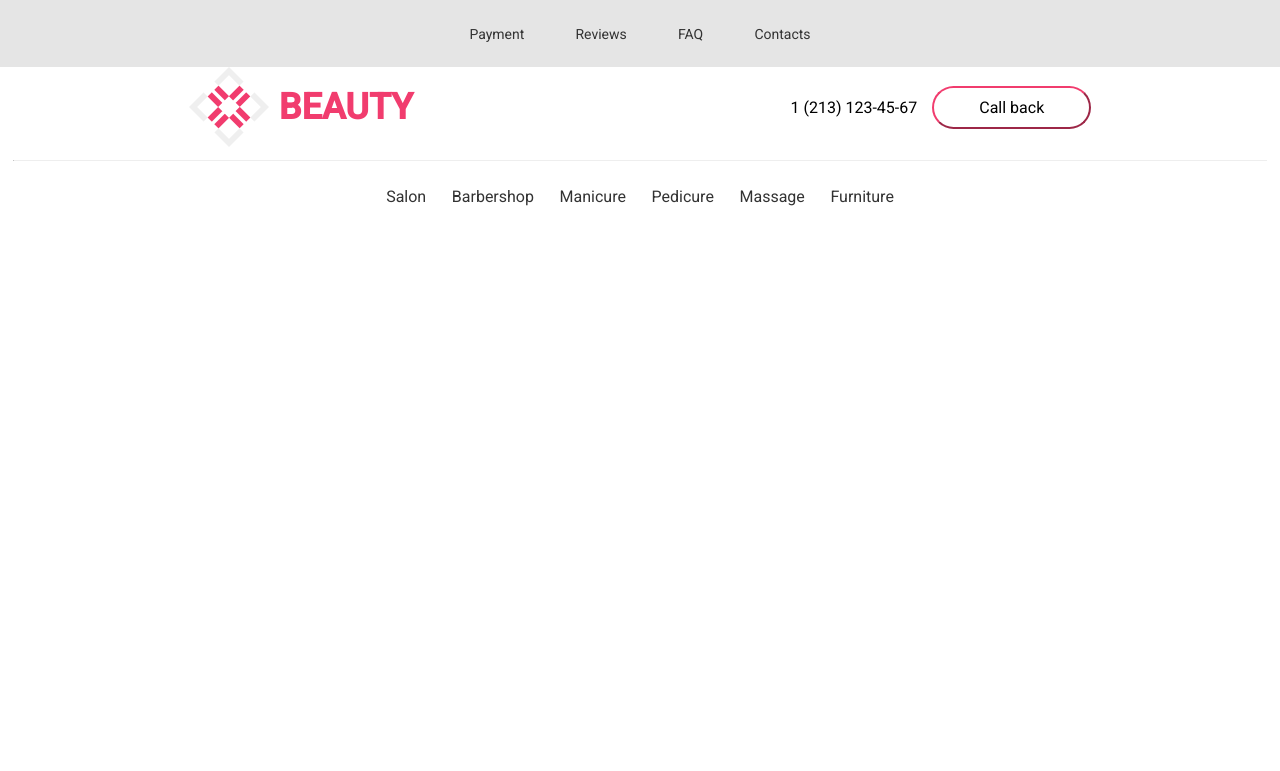
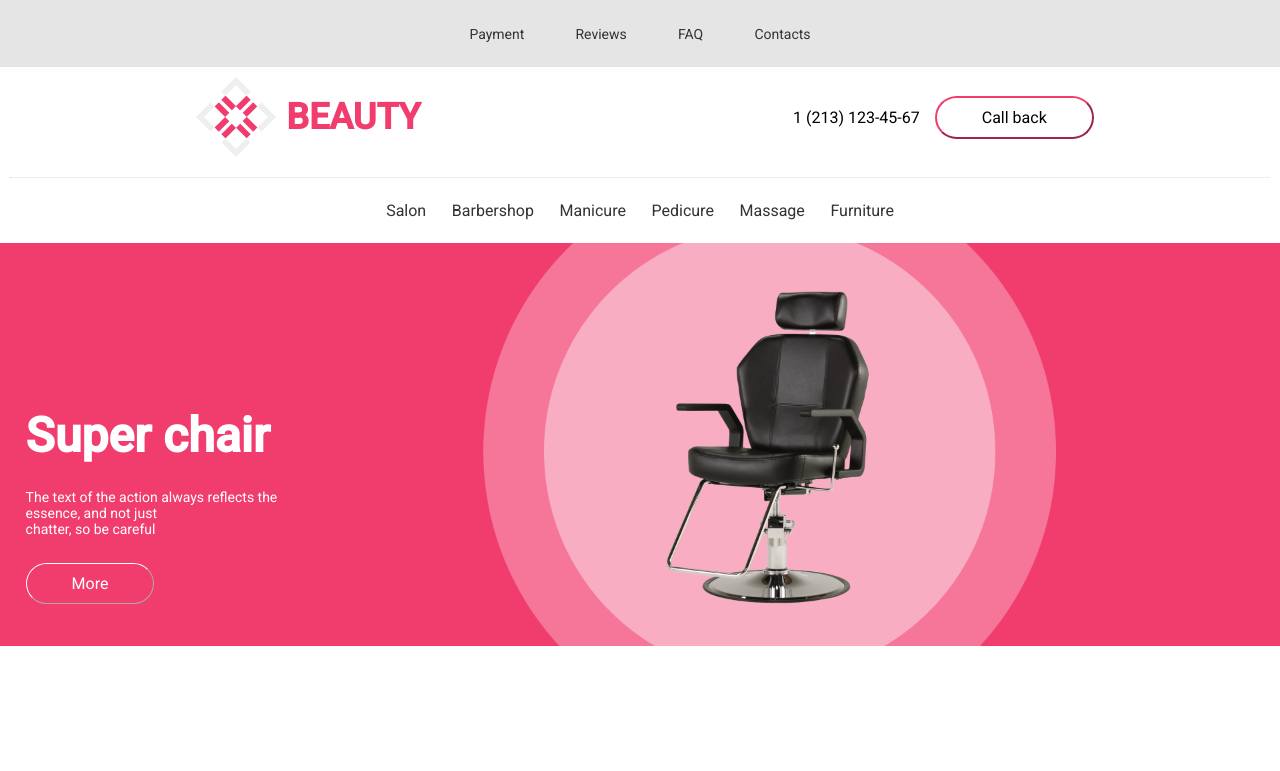
Before and after one commit to YR95/hw6_beauty_redone, a plain HTML site: page index.html in a window 1280 px wide. Drawn offline with Linux system fonts and the light colour scheme.

Commit message:
Complete pink image background section

```diff
--- a/index.html
+++ b/index.html
@@ -40,5 +40,11 @@
         </ul>
     </nav>
 </header>
+<div class="image_background">
+    <h1 class="image-background-header">Super chair</h1>
+    <p class="image-background-text">The text of the action always reflects the <br>essence, and not just<br>
+        chatter, so be careful</p>
+    <button class="image-background-button">More</button>
+</div>
 </body>
 </html>
--- a/style/style.css
+++ b/style/style.css
@@ -21,7 +21,7 @@
 
 .logo-icon {
     min-width: 80px;
-    margin-right: 10px;
+    margin: 10px;
 }
 
 .beauty-logo-icon {
@@ -70,7 +70,7 @@
 
 .navigation-line {
     border-top: 1px #E5E5E5;
-    margin: 1%;
+    margin: 10px;
 }
 
 .medium-navigation {
@@ -85,4 +85,48 @@
     font-size: 16px;
     font-family: "Roboto";
     font-weight: 400;
+    margin-bottom: 10px;
 }
+
+.image_background {
+    background-size: contain;
+    background-repeat: no-repeat;
+    background-image: url("../icon/pink_background.png");
+    display: flex;
+    flex-direction: column;
+    justify-content: center;
+    align-items: flex-start;
+    min-height: 525px;
+}
+
+.image-background-header {
+    font-family: Roboto;
+    font-size: 48px;
+    font-weight: 700;
+    color: #FFFFFF;
+    margin-left: 2%;
+    margin-bottom: 2%;
+}
+
+.image-background-text {
+    color: #FFFFFF;
+    font-family: Roboto;
+    font-size: 14px;
+    font-weight: 400;
+    margin-left: 2%;
+    margin-bottom: 2%;
+}
+
+.image-background-button {
+    border-color: white;
+    background: #F13C6E;
+    font-family: Roboto;
+    font-size: 16px;
+    font-weight: 400;
+    color: #FFFFFF;
+    border-radius: 35px;
+    padding: 10px 45px;
+    margin-left: 2%;
+    border-width: thin;
+
+}
```
Also changed, not shown: icon/pink_background.png (added).
